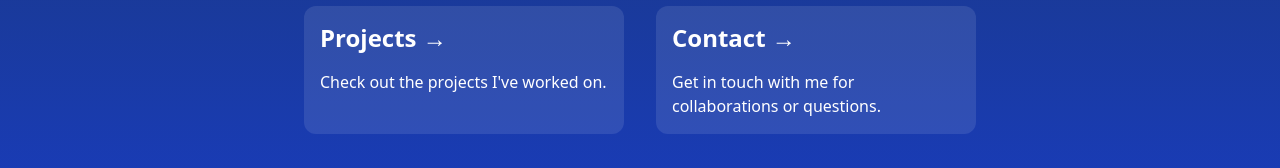
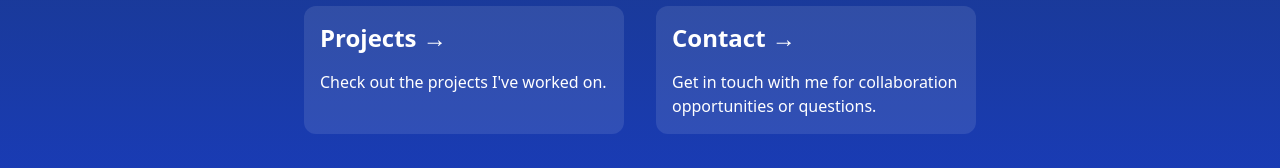
Before and after one commit to MateoSudo/AboutMeSite, a Next.js app: page / in a window 1280 px wide. Shown: the part 758-926 px from the top of the page. Built offline with nearby package versions, Linux system fonts and the light colour scheme.

Commit message:
updated words in buttons

```diff
--- a/src/app/page.tsx
+++ b/src/app/page.tsx
@@ -37,7 +37,7 @@ export default function Home() {
             href="/contact"
           >
             <h3 className="text-2xl font-bold">Contact →</h3>
-            <p>Get in touch with me for collaborations or questions.</p>
+            <p>Get in touch with me for collaboration opportunities or questions.</p>
           </a>
         </div>
       </div>
```
